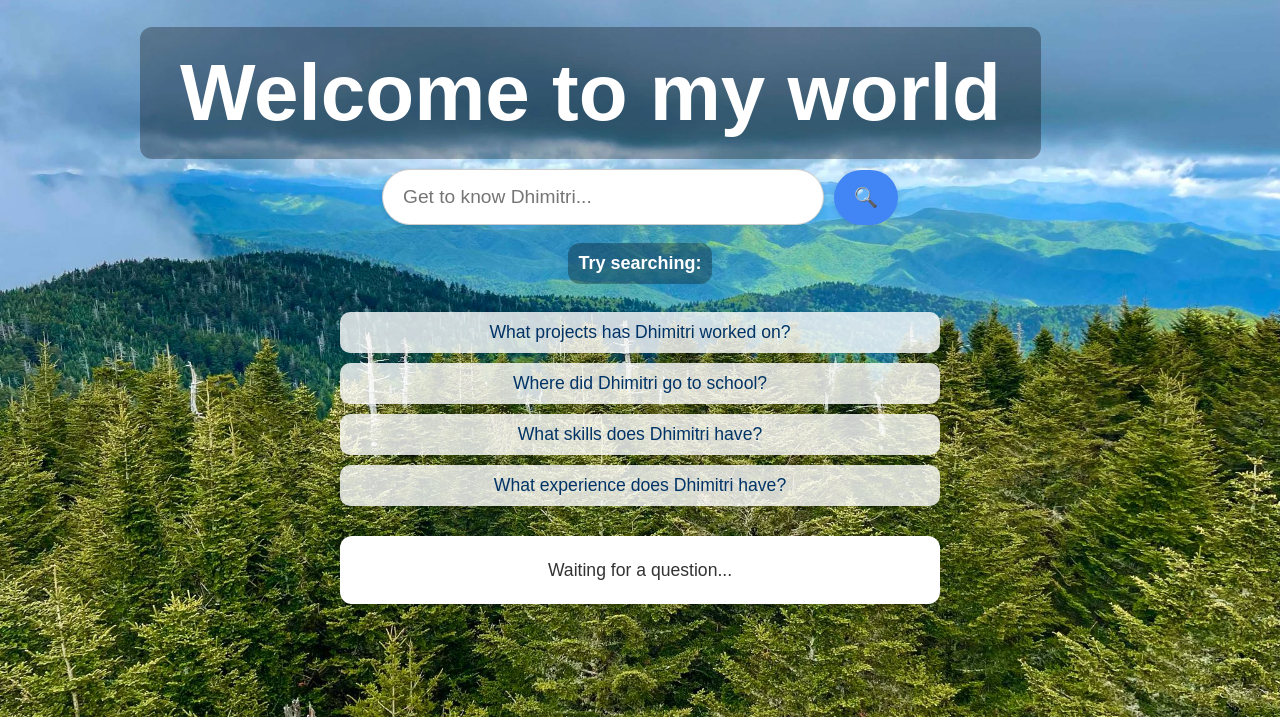
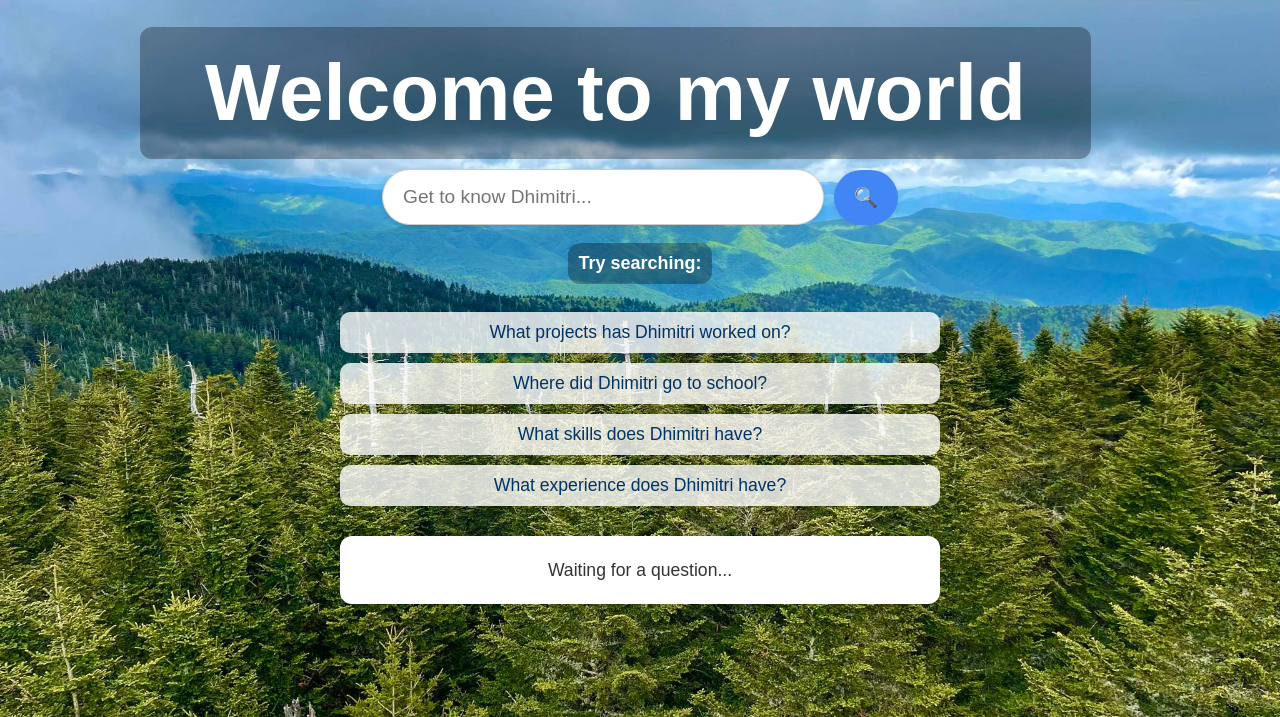
Before and after one commit to justmicho/justmicho.com, a website: page frontend/index.html in a window 1280 px wide. Shown: the part 83-800 px from the top of the page. Drawn offline with Linux system fonts and the light colour scheme.

Commit message:
smaller text adjustments

```diff
--- a/frontend/style.css
+++ b/frontend/style.css
@@ -121,7 +121,7 @@ body {
   text-align: center;
   transform: translateX(-200px);
   white-space: nowrap;
-  padding: 20px 40px;
+  padding: 20px 65px;
   border-radius: 12px;
   background-color: rgba(0, 0, 0, 0.3);
   display: inline-block;
```
